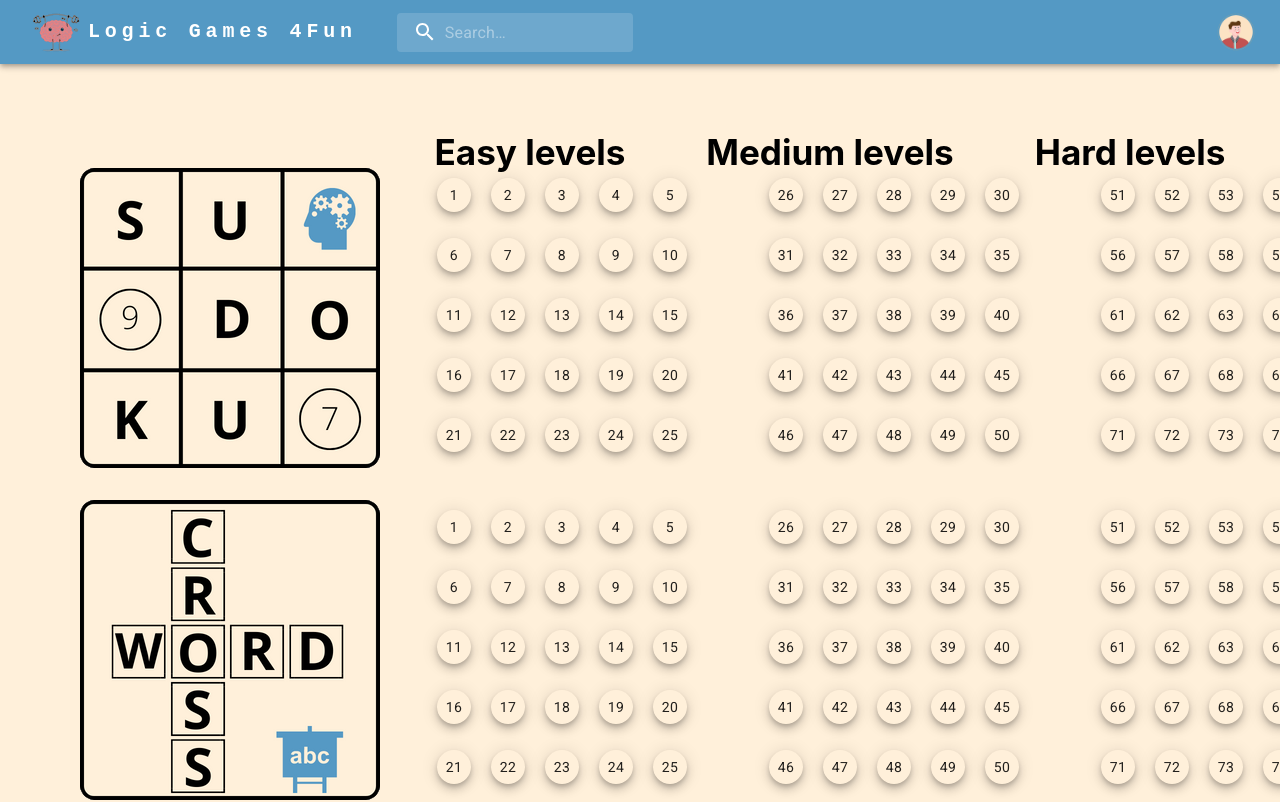
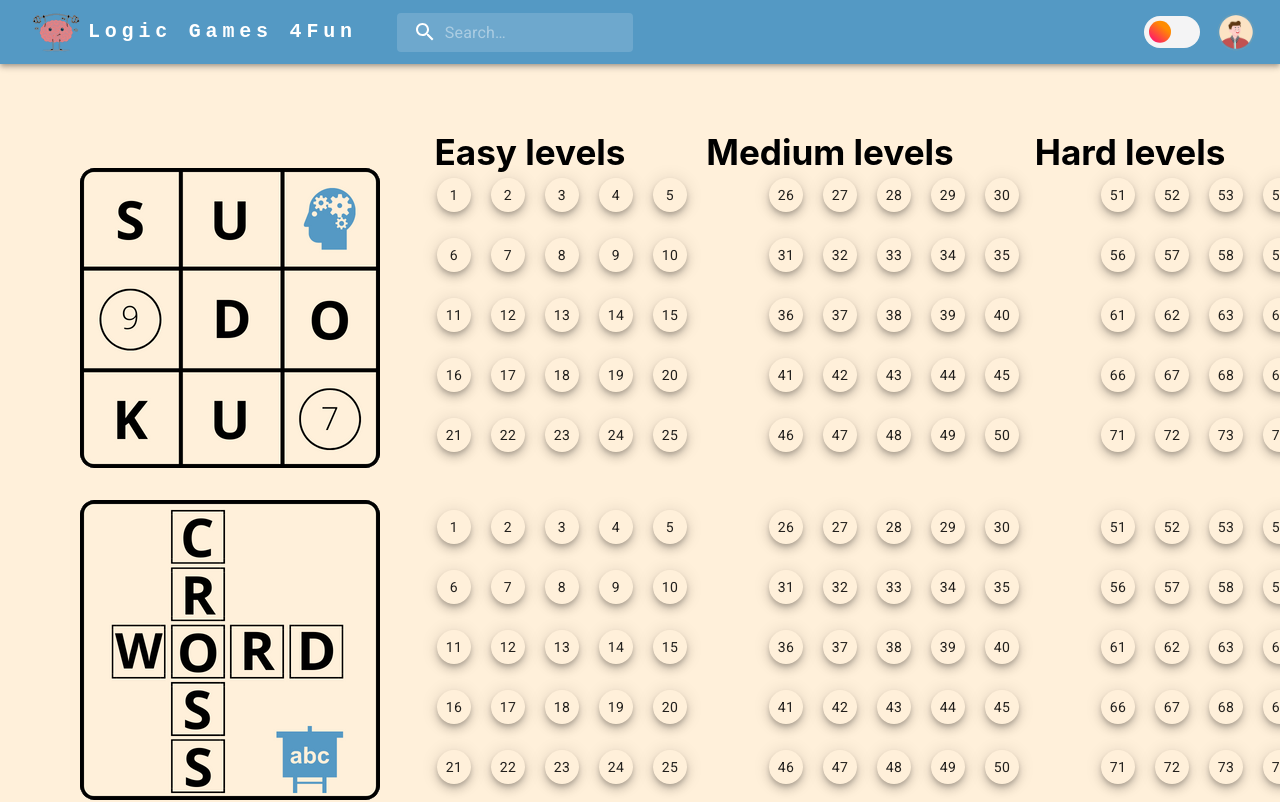
Before and after one commit to jklis2/Logic_Games_4Fun, a React (Create React App) app in the folder LogicGames4Fun/Client/: page /dashboard in a window 1280 px wide. Shown: the top 802 px of the page. Built offline with nearby package versions, Linux system fonts and the light colour scheme.

Commit message:
Added SwitchButton to light and dark mode

```diff
--- a/LogicGames4Fun/Client/package.json
+++ b/LogicGames4Fun/Client/package.json
@@ -12,6 +12,7 @@
     "@testing-library/user-event": "^13.5.0",
     "axios": "^1.2.5",
     "react": "^18.2.0",
+    "react-css-modules": "^4.7.11",
     "react-dom": "^18.2.0",
     "react-router-dom": "^6.7.0",
     "react-scripts": "5.0.1",
--- a/LogicGames4Fun/Client/src/Component/Navbar/Navbar.jsx
+++ b/LogicGames4Fun/Client/src/Component/Navbar/Navbar.jsx
@@ -15,6 +15,7 @@ import AdbIcon from "@mui/icons-material/Adb";
 import { styled, alpha } from "@mui/material/styles";
 import InputBase from "@mui/material/InputBase";
 import SearchIcon from "@mui/icons-material/Search";
+import { SwitchThemeForm } from "../UI/SwitchTheme/SwitchTheme";
 
 export const Navbar = () => {
   const settings = [
@@ -165,7 +166,7 @@ export const Navbar = () => {
                   />
                 </Search>
               </Box>
-
+              <SwitchThemeForm/>
               <Box sx={{ flexGrow: 0 }}>
                 <Tooltip title="Open settings">
                   <IconButton onClick={handleOpenUserMenu} sx={{ p: 0 }}>
--- /dev/null
+++ b/LogicGames4Fun/Client/src/Component/UI/SwitchTheme/SwitchTheme.jsx
@@ -0,0 +1,13 @@
+import React from "react";
+import classes from "./SwitchTheme.module.css";
+
+export const SwitchThemeForm = () => {
+    return (
+      <>
+        <label className={classes.switch}>
+            <input type="checkbox"/>
+            <span className={classes.slider}></span>
+        </label>
+      </>
+    );
+  };
--- /dev/null
+++ b/LogicGames4Fun/Client/src/Component/UI/SwitchTheme/SwitchTheme.module.css
@@ -0,0 +1,52 @@
+.switch {
+    --width-of-switch: 3.5em;
+    --height-of-switch: 2em;
+    --size-of-icon: 1.4em;
+    --slider-offset: 0.3em;
+    position: relative;
+    width: var(--width-of-switch);
+    height: var(--height-of-switch);
+    margin-right: 1rem;
+}
+
+.switch input {
+    opacity: 0;
+    width: 0;
+    height: 0;
+}
+
+.slider {
+    position: absolute;
+    cursor: pointer;
+    top: 0;
+    left: 0;
+    right: 0;
+    bottom: 0;
+    background-color: #f4f4f5;
+    transition: .4s;
+    border-radius: 30px;
+}
+
+.slider:before {
+    position: absolute;
+    content: "";
+    height: var(--size-of-icon,1.4em);
+    width: var(--size-of-icon,1.4em);
+    border-radius: 20px;
+    left: var(--slider-offset,0.3em);
+    top: 50%;
+    transform: translateY(-50%);
+    background: linear-gradient(40deg,#ff0080,#ff8c00 70%);
+    ;
+    transition: .4s;
+}
+
+input:checked + .slider {
+    background-color: #303136;
+}
+
+input:checked + .slider:before {
+    left: calc(100% - (var(--size-of-icon,1.4em) + var(--slider-offset,0.3em)));
+    background: #303136;
+    box-shadow: inset -3px -2px 5px -2px #8983f7, inset -10px -4px 0 0 #a3dafb;
+}
```
Also changed, not shown: 1 other file (tests, documents, lock files or other folders).
